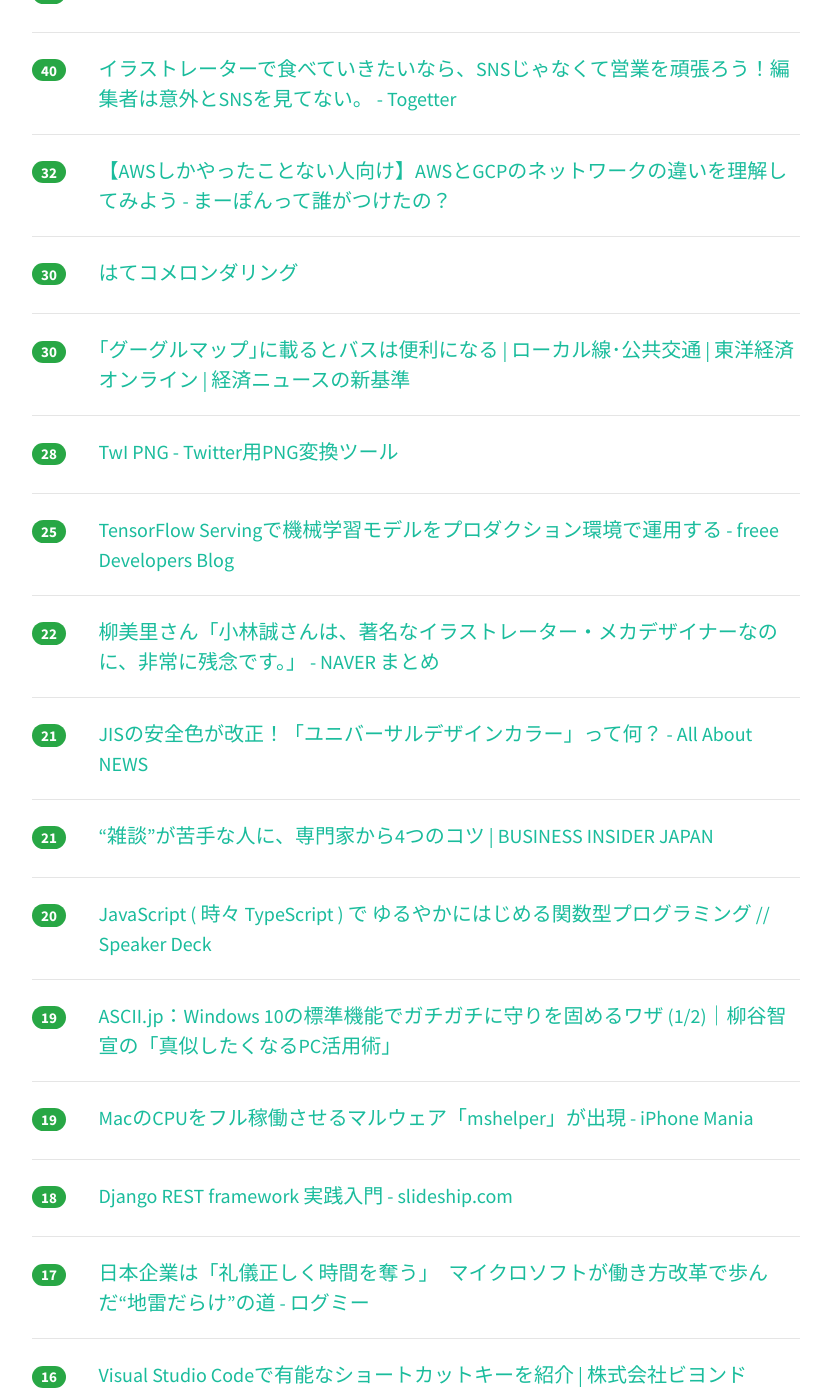
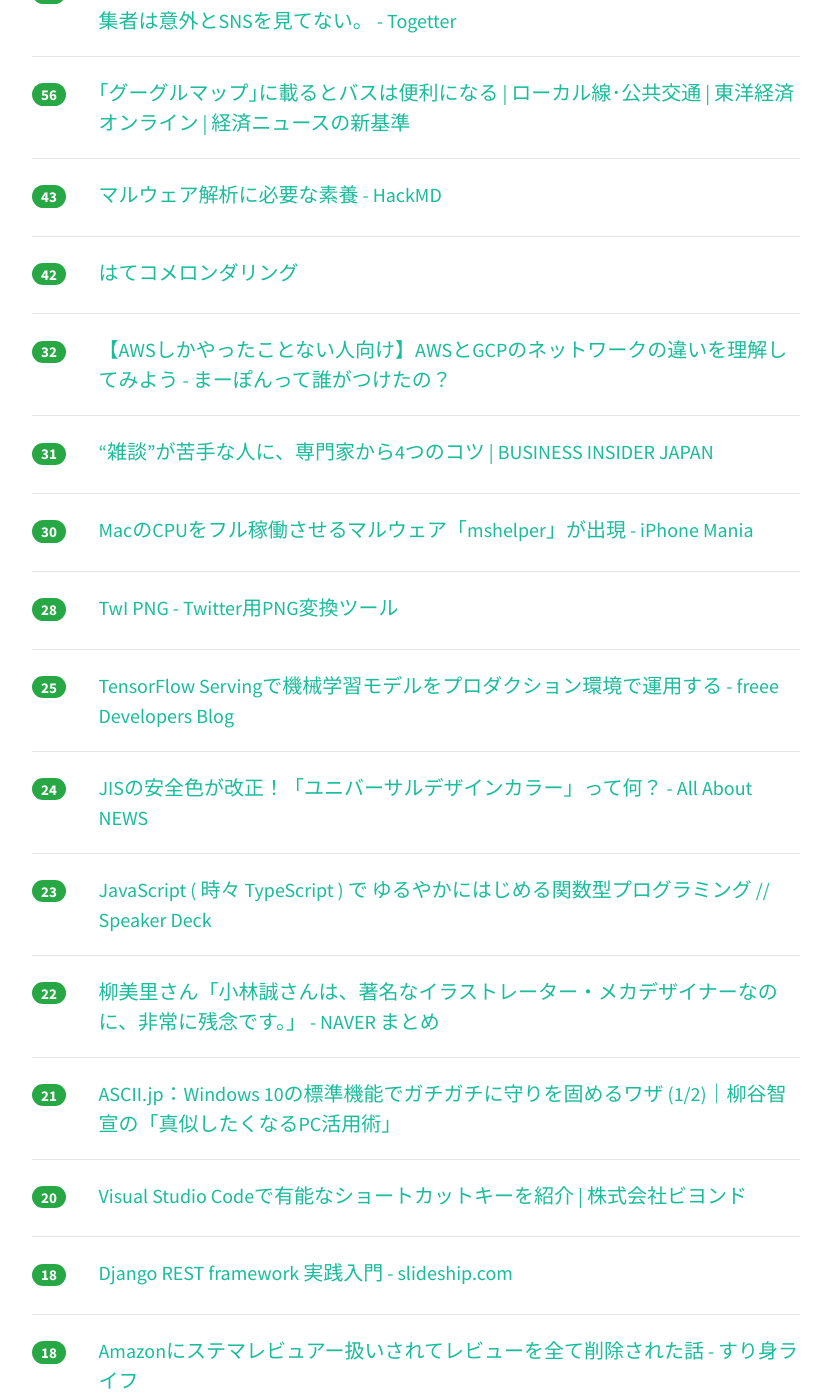
Before and after one commit to yatta47/hatena-matome-site, a Jekyll site: the page built from _posts/2018-05-20-hatena.md, in a window 1280 px wide and 1400 px high, scrolled down 419 px. Shown: the whole window, without its empty margins (224-1055 px from the left). Built offline with Jekyll 4.4.1, drawn with Linux system fonts in a browser that asks for light colours; nearby versions of some CDN libraries; some of the changed text lies outside the part shown.

Commit message:
Updated 2018-05-20

```diff
--- a/_posts/2018-05-20-hatena.md
+++ b/_posts/2018-05-20-hatena.md
@@ -1,19 +1,29 @@
 ---
 layout: post
 title:  "2018-05-20 はてぶIT"
-date:   2018-05-20 11:03:20
+date:   2018-05-20 12:02:15
 tags: [it-hotentry]
 ---
-35 件のデータあり
+36 件のデータあり
 
 <hr><div class="row">
+<div class="col-1"><span class="badge badge-pill badge-success h2">58</span></div>
+<div class="col-11"><a href='https://togetter.com/li/1228865' target='_blank'>イラストレーターで食べていきたいなら、SNSじゃなくて営業を頑張ろう！編集者は意外とSNSを見てない。 - Togetter</a></div>
+</div>
+<hr>
+<div class="row">
+<div class="col-1"><span class="badge badge-pill badge-success h2">56</span></div>
+<div class="col-11"><a href='https://toyokeizai.net/articles/-/220296' target='_blank'>｢グーグルマップ｣に載るとバスは便利になる | ローカル線･公共交通 | 東洋経済オンライン | 経済ニュースの新基準</a></div>
+</div>
+<hr>
+<div class="row">
 <div class="col-1"><span class="badge badge-pill badge-success h2">43</span></div>
 <div class="col-11"><a href='https://hackmd.io/s/S1kLEr5x' target='_blank'>マルウェア解析に必要な素養 - HackMD</a></div>
 </div>
 <hr>
 <div class="row">
-<div class="col-1"><span class="badge badge-pill badge-success h2">40</span></div>
-<div class="col-11"><a href='https://togetter.com/li/1228865' target='_blank'>イラストレーターで食べていきたいなら、SNSじゃなくて営業を頑張ろう！編集者は意外とSNSを見てない。 - Togetter</a></div>
+<div class="col-1"><span class="badge badge-pill badge-success h2">42</span></div>
+<div class="col-11"><a href='https://anond.hatelabo.jp/20180520005350' target='_blank'>はてコメロンダリング</a></div>
 </div>
 <hr>
 <div class="row">
@@ -22,13 +32,13 @@ tags: [it-hotentry]
 </div>
 <hr>
 <div class="row">
-<div class="col-1"><span class="badge badge-pill badge-success h2">30</span></div>
-<div class="col-11"><a href='https://anond.hatelabo.jp/20180520005350' target='_blank'>はてコメロンダリング</a></div>
+<div class="col-1"><span class="badge badge-pill badge-success h2">31</span></div>
+<div class="col-11"><a href='https://www.businessinsider.jp/post-167044' target='_blank'>“雑談”が苦手な人に、専門家から4つのコツ | BUSINESS INSIDER JAPAN</a></div>
 </div>
 <hr>
 <div class="row">
 <div class="col-1"><span class="badge badge-pill badge-success h2">30</span></div>
-<div class="col-11"><a href='https://toyokeizai.net/articles/-/220296' target='_blank'>｢グーグルマップ｣に載るとバスは便利になる | ローカル線･公共交通 | 東洋経済オンライン | 経済ニュースの新基準</a></div>
+<div class="col-11"><a href='https://iphone-mania.jp/news-212860/' target='_blank'>MacのCPUをフル稼働させるマルウェア「mshelper」が出現 - iPhone Mania</a></div>
 </div>
 <hr>
 <div class="row">
@@ -42,33 +52,28 @@ tags: [it-hotentry]
 </div>
 <hr>
 <div class="row">
+<div class="col-1"><span class="badge badge-pill badge-success h2">24</span></div>
+<div class="col-11"><a href='https://news.allabout.co.jp/articles/o/24353/' target='_blank'>JISの安全色が改正！「ユニバーサルデザインカラー」って何？ - All About NEWS</a></div>
+</div>
+<hr>
+<div class="row">
+<div class="col-1"><span class="badge badge-pill badge-success h2">23</span></div>
+<div class="col-11"><a href='https://speakerdeck.com/wakamsha/javascript-shi-typescript-de-yuruyakanihazimeruguan-shu-xing-puroguramingu' target='_blank'>JavaScript ( 時々 TypeScript ) で ゆるやかにはじめる関数型プログラミング // Speaker Deck</a></div>
+</div>
+<hr>
+<div class="row">
 <div class="col-1"><span class="badge badge-pill badge-success h2">22</span></div>
 <div class="col-11"><a href='https://matome.naver.jp/odai/2152669546231079601' target='_blank'>柳美里さん「小林誠さんは、著名なイラストレーター・メカデザイナーなのに、非常に残念です。」 - NAVER まとめ</a></div>
 </div>
 <hr>
 <div class="row">
 <div class="col-1"><span class="badge badge-pill badge-success h2">21</span></div>
-<div class="col-11"><a href='https://news.allabout.co.jp/articles/o/24353/' target='_blank'>JISの安全色が改正！「ユニバーサルデザインカラー」って何？ - All About NEWS</a></div>
-</div>
-<hr>
-<div class="row">
-<div class="col-1"><span class="badge badge-pill badge-success h2">21</span></div>
-<div class="col-11"><a href='https://www.businessinsider.jp/post-167044' target='_blank'>“雑談”が苦手な人に、専門家から4つのコツ | BUSINESS INSIDER JAPAN</a></div>
+<div class="col-11"><a href='http://ascii.jp/elem/000/001/678/1678070/' target='_blank'>ASCII.jp：Windows 10の標準機能でガチガチに守りを固めるワザ (1/2)｜柳谷智宣の「真似したくなるPC活用術」</a></div>
 </div>
 <hr>
 <div class="row">
 <div class="col-1"><span class="badge badge-pill badge-success h2">20</span></div>
-<div class="col-11"><a href='https://speakerdeck.com/wakamsha/javascript-shi-typescript-de-yuruyakanihazimeruguan-shu-xing-puroguramingu' target='_blank'>JavaScript ( 時々 TypeScript ) で ゆるやかにはじめる関数型プログラミング // Speaker Deck</a></div>
-</div>
-<hr>
-<div class="row">
-<div class="col-1"><span class="badge badge-pill badge-success h2">19</span></div>
-<div class="col-11"><a href='http://ascii.jp/elem/000/001/678/1678070/' target='_blank'>ASCII.jp：Windows 10の標準機能でガチガチに守りを固めるワザ (1/2)｜柳谷智宣の「真似したくなるPC活用術」</a></div>
-</div>
-<hr>
-<div class="row">
-<div class="col-1"><span class="badge badge-pill badge-success h2">19</span></div>
-<div class="col-11"><a href='https://iphone-mania.jp/news-212860/' target='_blank'>MacのCPUをフル稼働させるマルウェア「mshelper」が出現 - iPhone Mania</a></div>
+<div class="col-11"><a href='http://beyondjapan.com/blog/2017/11/vscode-extreme-shortcuts' target='_blank'>Visual Studio Codeで有能なショートカットキーを紹介 | 株式会社ビヨンド</a></div>
 </div>
 <hr>
 <div class="row">
@@ -77,13 +82,13 @@ tags: [it-hotentry]
 </div>
 <hr>
 <div class="row">
-<div class="col-1"><span class="badge badge-pill badge-success h2">17</span></div>
-<div class="col-11"><a href='http://logmi.jp/243422' target='_blank'>日本企業は「礼儀正しく時間を奪う」　マイクロソフトが働き方改革で歩んだ“地雷だらけ”の道 - ログミー</a></div>
+<div class="col-1"><span class="badge badge-pill badge-success h2">18</span></div>
+<div class="col-11"><a href='https://hnpn914.hatenablog.com/entry/amazon-review-ban' target='_blank'>Amazonにステマレビュアー扱いされてレビューを全て削除された話 - すり身ライフ</a></div>
 </div>
 <hr>
 <div class="row">
-<div class="col-1"><span class="badge badge-pill badge-success h2">16</span></div>
-<div class="col-11"><a href='http://beyondjapan.com/blog/2017/11/vscode-extreme-shortcuts' target='_blank'>Visual Studio Codeで有能なショートカットキーを紹介 | 株式会社ビヨンド</a></div>
+<div class="col-1"><span class="badge badge-pill badge-success h2">17</span></div>
+<div class="col-11"><a href='http://logmi.jp/243422' target='_blank'>日本企業は「礼儀正しく時間を奪う」　マイクロソフトが働き方改革で歩んだ“地雷だらけ”の道 - ログミー</a></div>
 </div>
 <hr>
 <div class="row">
@@ -98,12 +103,12 @@ tags: [it-hotentry]
 <hr>
 <div class="row">
 <div class="col-1"><span class="badge badge-pill badge-success h2">15</span></div>
-<div class="col-11"><a href='https://hnpn914.hatenablog.com/entry/amazon-review-ban' target='_blank'>Amazonにステマレビュアー扱いされてレビューを全て削除された話 - すり身ライフ</a></div>
+<div class="col-11"><a href='http://bufferings.hatenablog.com/entry/2018/05/19/130608' target='_blank'>組織を改善するときは足すより引く感じで - Mitsuyuki.Shiiba</a></div>
 </div>
 <hr>
 <div class="row">
 <div class="col-1"><span class="badge badge-pill badge-success h2">15</span></div>
-<div class="col-11"><a href='http://bufferings.hatenablog.com/entry/2018/05/19/130608' target='_blank'>組織を改善するときは足すより引く感じで - Mitsuyuki.Shiiba</a></div>
+<div class="col-11"><a href='http://goryugo.com/20180519/dynalist/' target='_blank'>Dynalistを使ったバレットジャーナル風タスク管理 | ごりゅご.com</a></div>
 </div>
 <hr>
 <div class="row">
@@ -114,11 +119,6 @@ tags: [it-hotentry]
 <div class="row">
 <div class="col-1"><span class="badge badge-pill badge-success h2">14</span></div>
 <div class="col-11"><a href='http://mediag.bunka.go.jp/article/article-13116/' target='_blank'>アニメ制作従事者に関する記録の調査及び活用の為の準備作業 - メディア芸術カレントコンテンツ</a></div>
-</div>
-<hr>
-<div class="row">
-<div class="col-1"><span class="badge badge-pill badge-success h2">14</span></div>
-<div class="col-11"><a href='http://goryugo.com/20180519/dynalist/' target='_blank'>Dynalistを使ったバレットジャーナル風タスク管理 | ごりゅご.com</a></div>
 </div>
 <hr>
 <div class="row">
@@ -142,6 +142,11 @@ tags: [it-hotentry]
 </div>
 <hr>
 <div class="row">
+<div class="col-1"><span class="badge badge-pill badge-success h2">11</span></div>
+<div class="col-11"><a href='https://note.mu/horimislime/n/n75cbc9fa5f8a' target='_blank'>キャッシュレス生活2018 in 東京｜すらいむ｜note</a></div>
+</div>
+<hr>
+<div class="row">
 <div class="col-1"><span class="badge badge-pill badge-success h2">10</span></div>
 <div class="col-11"><a href='https://developers.srad.jp/story/18/05/18/2023216/' target='_blank'>さようならsearch.cpan.org | スラド デベロッパー</a></div>
 </div>
@@ -162,8 +167,8 @@ tags: [it-hotentry]
 </div>
 <hr>
 <div class="row">
-<div class="col-1"><span class="badge badge-pill badge-success h2">9</span></div>
-<div class="col-11"><a href='https://note.mu/horimislime/n/n75cbc9fa5f8a' target='_blank'>キャッシュレス生活2018 in 東京｜すらいむ｜note</a></div>
+<div class="col-1"><span class="badge badge-pill badge-success h2">7</span></div>
+<div class="col-11"><a href='http://b.hatena.ne.jp/entry/s/www.facebook.com/kenta.ikeda/posts/1279668008802804' target='_blank'>はてなブックマーク - 池田 賢太 - 件の懲戒請求は、私のところにも９６０名から来ているのですが、いまのところ、「謝罪文」を送ってきたのは３... | Facebook</a></div>
 </div>
 <hr>
 <div class="row">
@@ -177,7 +182,7 @@ tags: [it-hotentry]
 </div>
 <hr>
 <div class="row">
-<div class="col-1"><span class="badge badge-pill badge-success h2">4</span></div>
-<div class="col-11"><a href='http://b.hatena.ne.jp/entry/s/www.facebook.com/kenta.ikeda/posts/1279668008802804' target='_blank'>はてなブックマーク - 池田 賢太 - 件の懲戒請求は、私のところにも９６０名から来ているのですが、いまのところ、「謝罪文」を送ってきたのは３... | Facebook</a></div>
+<div class="col-1"><span class="badge badge-pill badge-success h2">5</span></div>
+<div class="col-11"><a href='http://llxyo.hatenablog.com/entry/2018/05/19/232404' target='_blank'>TwitterのDevオタクはMastodonインスタンスを建ててブームを起こしてくれ - 紗奈日記</a></div>
 </div>
 <hr>
```
